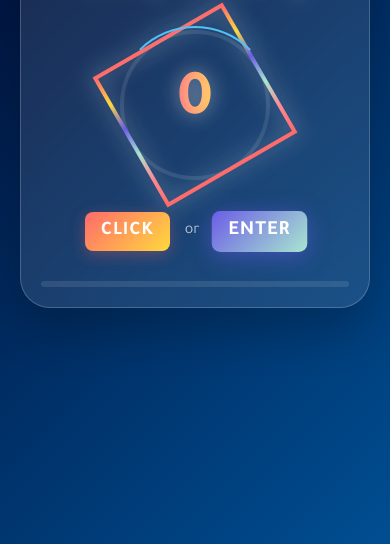
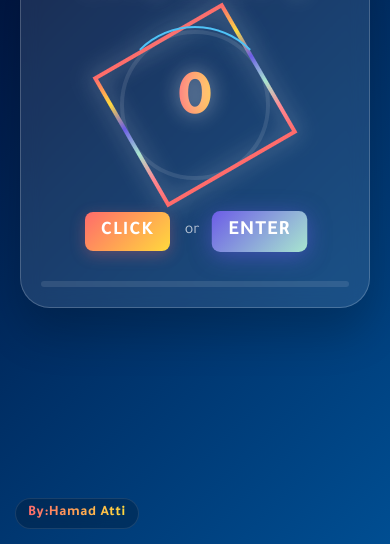
Before and after one commit to qawq-546/my-website, a plain HTML site: page index.html in a window 390 px wide. Shown: the part 300-844 px from the top of the page. Drawn offline with Linux system fonts and the light colour scheme.

Commit message:
Add files via upload

```diff
--- a/index.html
+++ b/index.html
@@ -2,8 +2,14 @@
 <html dir="rtl" lang="ar">
 <head>
     <meta charset="UTF-8">
-    <meta name="viewport" content="width=device-width, initial-scale=1.0">
+    <meta name="viewport" content="width=device-width, initial-scale=1.0, maximum-scale=1.0, user-scalable=no">
     <title>Long Memory</title>
+    <link rel="manifest" href="manifest.json">
+    <meta name="theme-color" content="#000428">
+    <meta name="apple-mobile-web-app-capable" content="yes">
+    <meta name="apple-mobile-web-app-status-bar-style" content="black-translucent">
+    <meta name="apple-mobile-web-app-title" content="Long Memory">
+    <link rel="apple-touch-icon" href="icon-192.png">
     <link rel="stylesheet" href="https://cdnjs.cloudflare.com/ajax/libs/font-awesome/6.0.0/css/all.min.css">
     <link href="https://fonts.googleapis.com/css2?family=Tajawal:wght@400;700&display=swap" rel="stylesheet">
     <link href="https://fonts.googleapis.com/css2?family=Righteous&display=swap" rel="stylesheet">
@@ -30,6 +36,9 @@
                 </div>
             </div>
         </div>
+        <div class="signature">
+            <span class="developer">By:Hamad Atti</span>
+        </div>
     </div>
     <script src="script.js"></script>
 </body>
--- a/style.css
+++ b/style.css
@@ -214,6 +214,39 @@ h1:hover {
     box-shadow: 0 0 15px rgba(255, 255, 255, 0.3);
 }
 
+.signature {
+    position: fixed;
+    bottom: 20px;
+    left: 20px;
+    display: flex;
+    align-items: center;
+    gap: 8px;
+    font-size: 0.9rem;
+    color: rgba(255, 255, 255, 0.7);
+    background: rgba(0, 0, 0, 0.2);
+    padding: 8px 15px;
+    border-radius: 20px;
+    backdrop-filter: blur(5px);
+    border: 1px solid rgba(255, 255, 255, 0.1);
+    transition: all 0.3s ease;
+}
+
+.signature:hover {
+    transform: translateY(-2px);
+    background: rgba(0, 0, 0, 0.3);
+    box-shadow: 0 5px 15px rgba(0, 0, 0, 0.2);
+}
+
+.developer {
+    background: linear-gradient(90deg, #ff6b6b, #ffd93d);
+    -webkit-background-clip: text;
+    background-clip: text;
+    color: transparent;
+    font-weight: bold;
+    font-size: 1rem;
+    letter-spacing: 0.5px;
+}
+
 @keyframes rotate {
     0% { transform: rotate(0deg); }
     100% { transform: rotate(360deg); }
@@ -343,4 +376,15 @@ h1:hover {
         width: 150px;
         height: 150px;
     }
+
+    .signature {
+        font-size: 0.8rem;
+        padding: 6px 12px;
+        bottom: 15px;
+        left: 15px;
+    }
+
+    .developer {
+        font-size: 0.9rem;
+    }
 }
```
Also changed, not shown: icons.html (added, +12 -0 lines).
